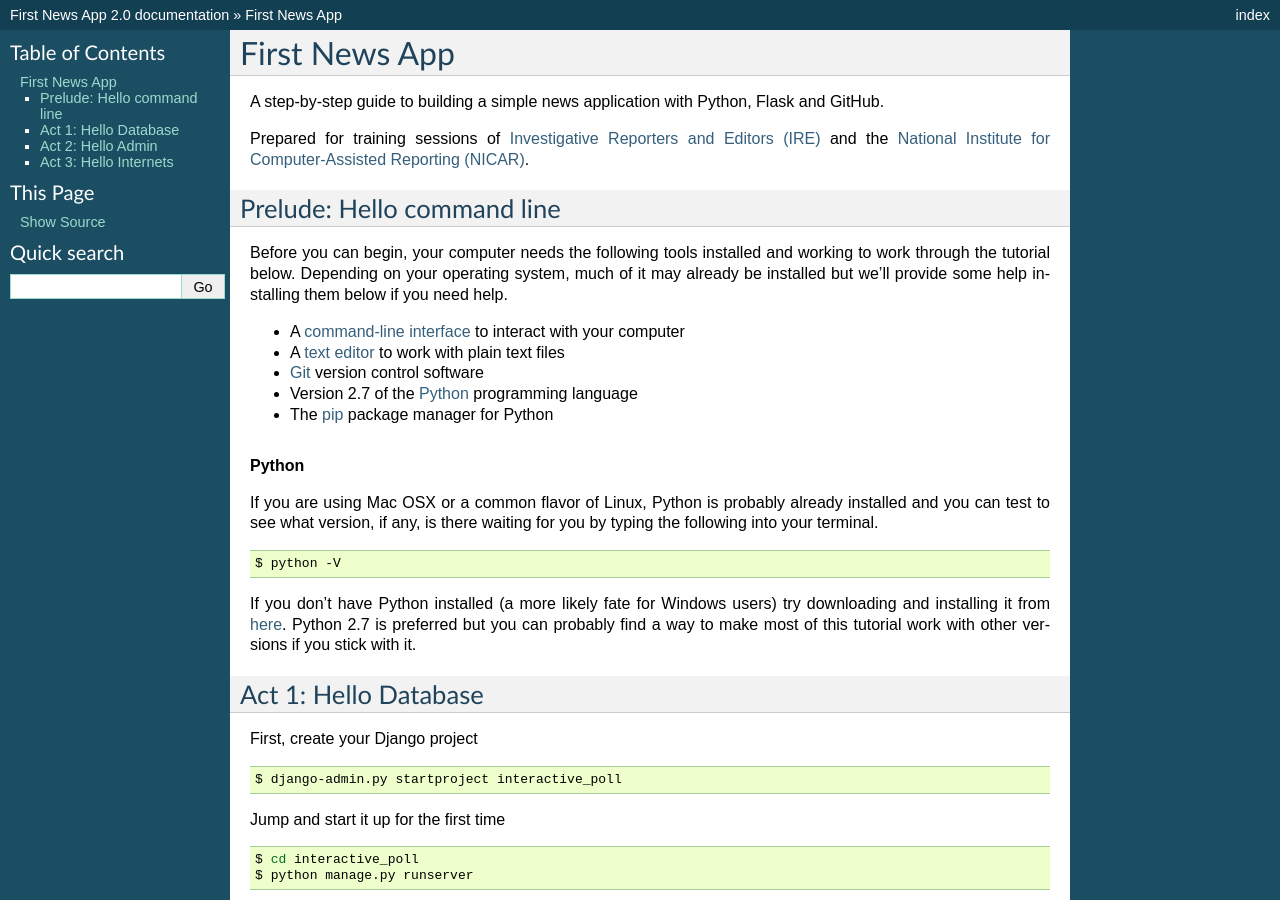
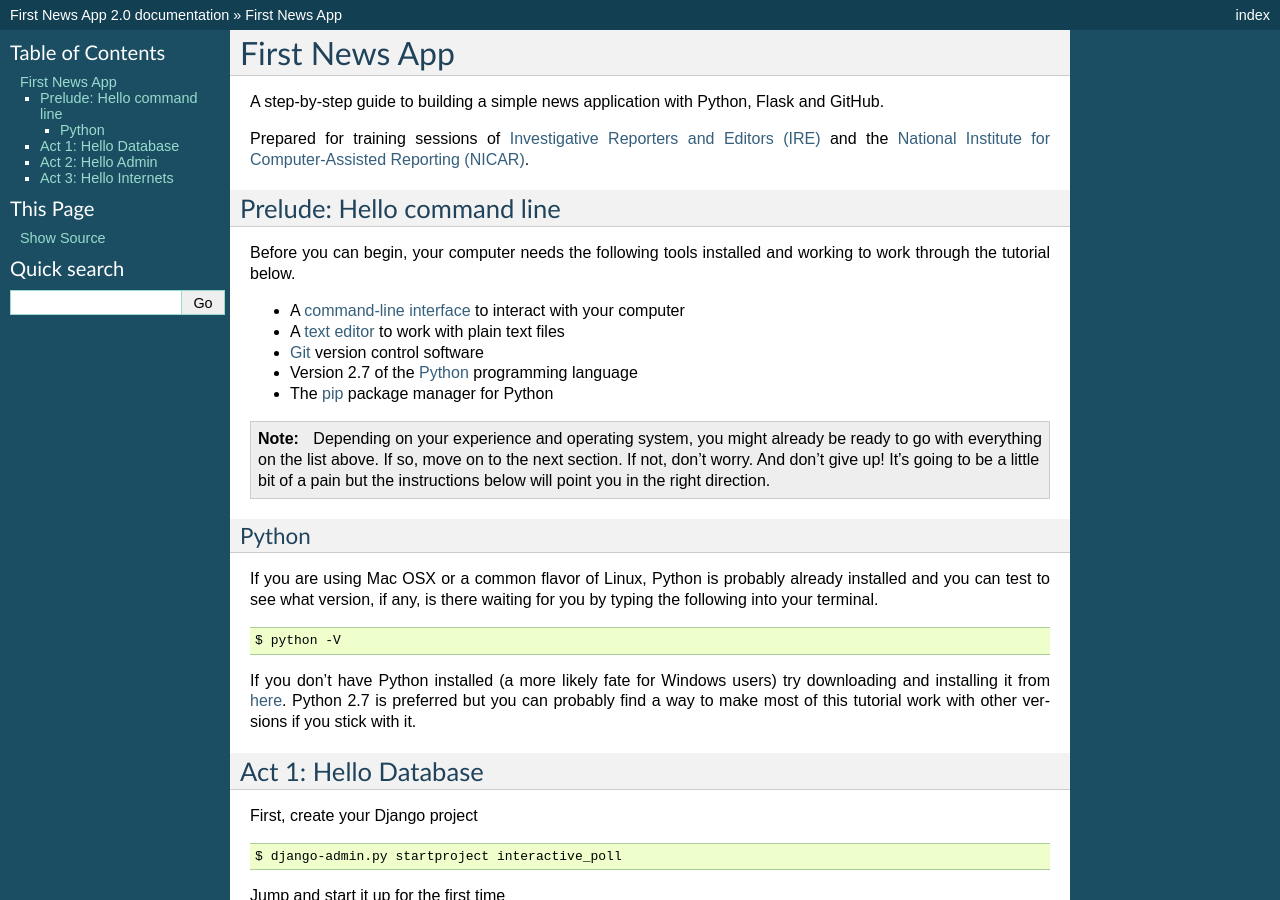
Before and after one commit to palewire/first-news-app, a Sphinx documentation site: the page built from docs/index.rst, in a window 1280 px wide and 900 px high. Built offline with Sphinx 7.4.7, drawn with Linux system fonts in a browser that asks for light colours.

Commit message:
Let's try a note

```diff
--- a/docs/index.rst
+++ b/docs/index.rst
@@ -12,8 +12,7 @@
 ***************************
 
 Before you can begin, your computer needs the following tools installed and working to work through
-the tutorial below. Depending on your operating system, much of it may already be installed but we'll
-provide some help installing them below if you need help.
+the tutorial below.
 
 * A `command-line interface <https://en.wikipedia.org/wiki/Command-line_interface>`_ to interact with your computer
 * A `text editor <https://en.wikipedia.org/wiki/Text_editor>`_ to work with plain text files
@@ -21,7 +20,15 @@
 * Version 2.7 of the `Python <http://python.org>`_ programming language
 * The `pip <http://www.pip-installer.org/en/latest/installing.html>`_ package manager for Python
 
-.. rubric:: **Python**
+.. note::
+
+    Depending on your experience and operating system, you might already be ready
+    to go with everything on the list above. If so, move on to the next section. If not,
+    don't worry. And don't give up! It's going to be a little bit of a
+    pain but the instructions below will point you in the right direction.
+
+Python
+------
 
 If you are using Mac OSX or a common flavor of Linux, Python is probably already installed and you can
 test to see what version, if any, is there waiting for you by typing the following into your terminal.
```
Also changed, not shown: 5 other files.
